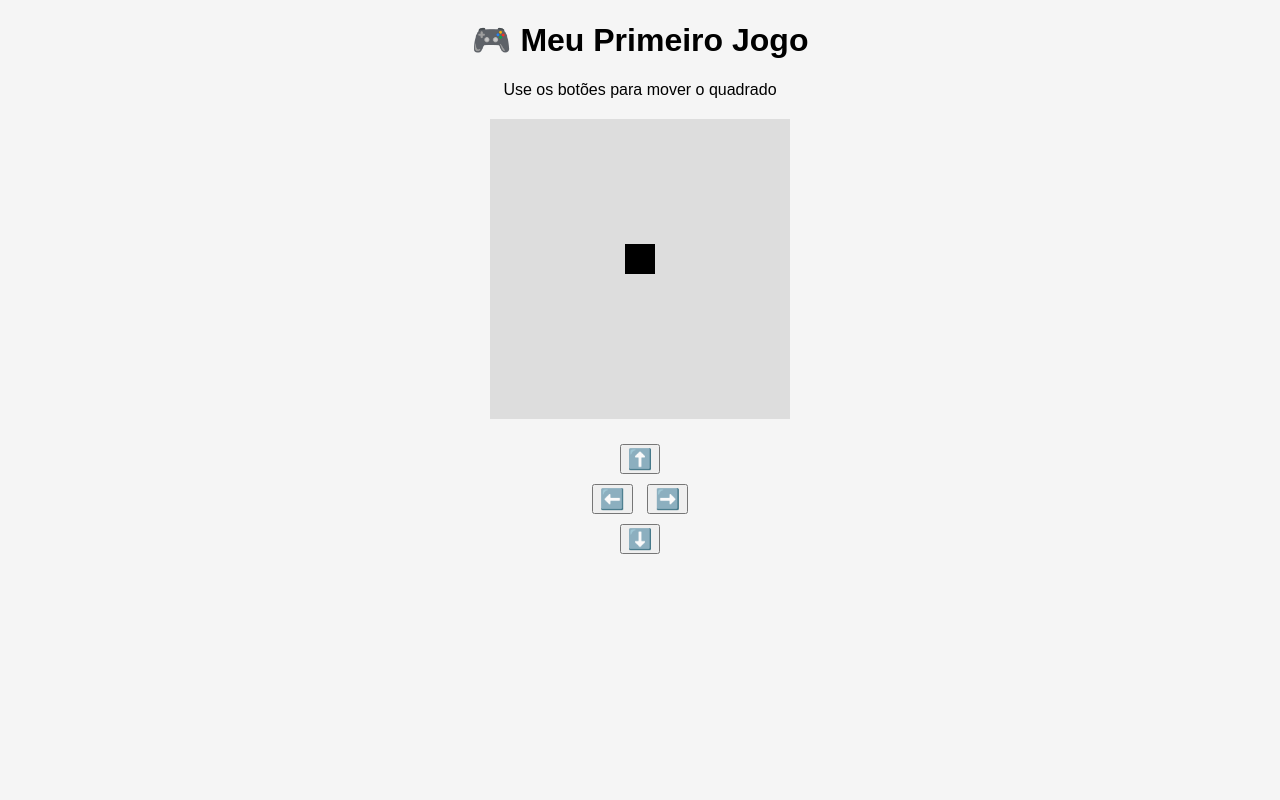
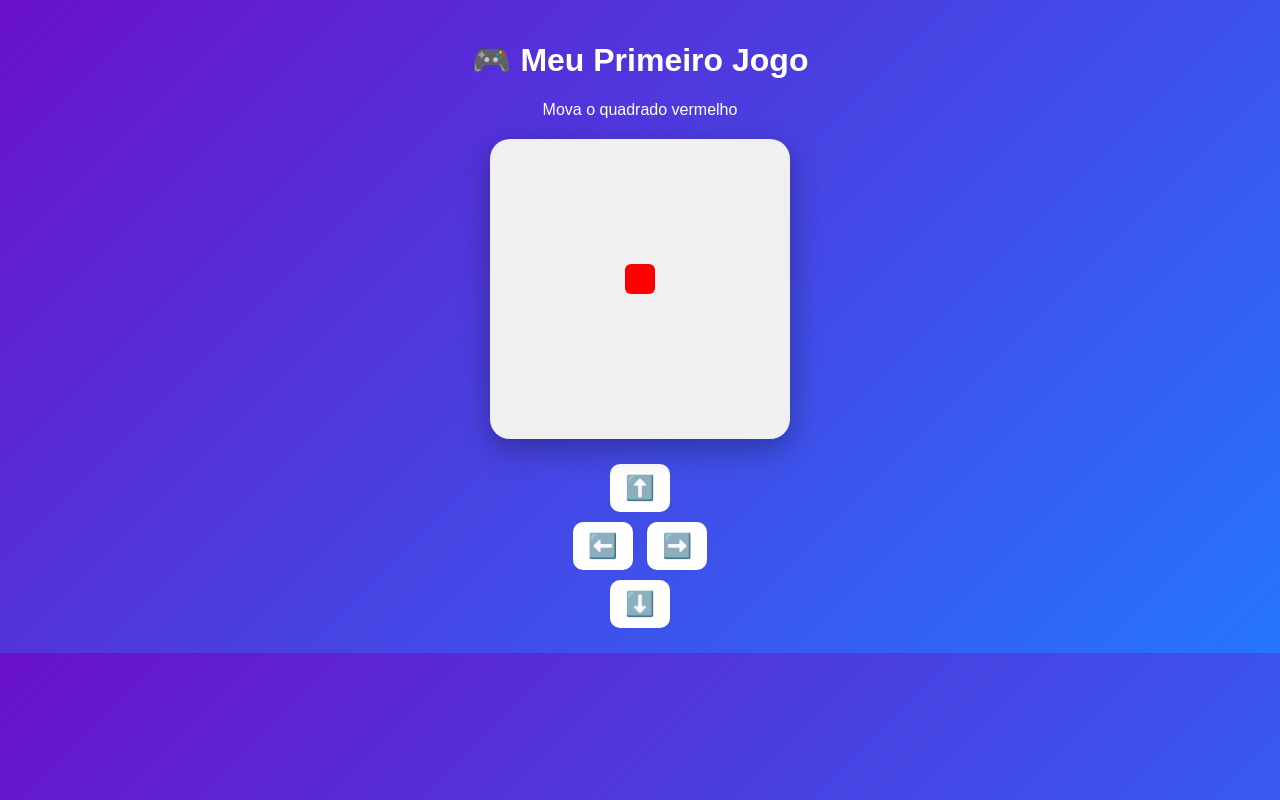
Before and after one commit to cleciasiquiera4-bit/meu-primeiro-jogo, a plain HTML site: page index.html in a window 1280 px wide. Both pictures are taken after a click on the button "⬆️". Drawn offline with Linux system fonts and the light colour scheme.

Commit message:
Update index.html

```diff
--- a/index.html
+++ b/index.html
@@ -3,64 +3,82 @@
 <head>
   <meta charset="UTF-8">
   <title>Meu Primeiro Jogo</title>
+
   <style>
     body {
-      font-family: Arial;
+      font-family: Arial, sans-serif;
       text-align: center;
-      background: #f5f5f5;
+      background: linear-gradient(135deg, #6a11cb, #2575fc);
+      color: white;
+      margin: 0;
+      padding: 20px;
     }
+
     #game {
       width: 300px;
       height: 300px;
-      background: #ddd;
+      background: #f0f0f0;
       margin: 20px auto;
       position: relative;
+      border-radius: 20px;
+      box-shadow: 0 10px 30px rgba(0,0,0,0.3);
     }
+
     #player {
       width: 30px;
       height: 30px;
-      background: black;
+      background: red;
       position: absolute;
       top: 135px;
       left: 135px;
+      border-radius: 6px;
+      transition: 0.1s;
     }
-    button {
-      font-size: 20px;
+
+    .controls button {
+      font-size: 24px;
+      padding: 10px 15px;
       margin: 5px;
+      border-radius: 10px;
+      border: none;
+      background: white;
+      cursor: pointer;
     }
   </style>
 </head>
+
 <body>
-
   <h1>🎮 Meu Primeiro Jogo</h1>
-<p>Use os botões para mover o quadrado</p>
+  <p>Mova o quadrado vermelho</p>
 
   <div id="game">
     <div id="player"></div>
   </div>
 
-<div>
-  <button onclick="move('up')">⬆️</button><br>
-  <button onclick="move('left')">⬅️</button>
-  <button onclick="move('right')">➡️</button><br>
-  <button onclick="move('down')">⬇️</button>
+  <div class="controls">
+    <button onclick="move(0,-10)">⬆️</button><br>
+    <button onclick="move(-10,0)">⬅️</button>
+    <button onclick="move(10,0)">➡️</button><br>
+    <button onclick="move(0,10)">⬇️</button>
   </div>
 
   <script>
-  const player = document.getElementById("player");
     let x = 135;
     let y = 135;
+    const player = document.getElementById("player");
 
-  function move(direction) {
-    if (direction === "up") y -= 10;
-    if (direction === "down") y += 10;
-    if (direction === "left") x -= 10;
-    if (direction === "right") x += 10;
+    function move(dx, dy) {
+      x += dx;
+      y += dy;
+
+      if (x < 0) x = 0;
+      if (y < 0) y = 0;
+      if (x > 270) x = 270;
+      if (y > 270) y = 270;
 
       player.style.left = x + "px";
       player.style.top = y + "px";
     }
   </script>
-
 </body>
 </html>
```
Lines whose indentation alone changed are shown as unchanged.
